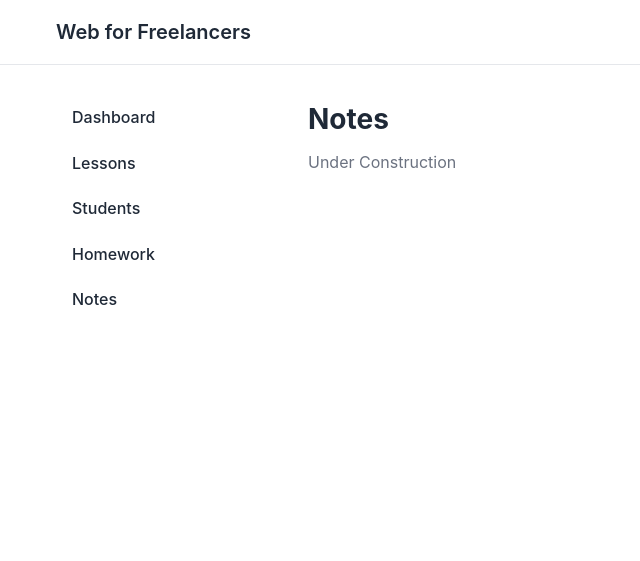
After one commit to Monsyerz/web-for-freelancers, a Django app: template templates/accounts/teacher_notes.html in a window 1280 px wide. The commit adds this page. Shown: the top 561 px of the page, without its empty margins (0-640 px from the left). Run offline with Django 5.2, Linux system fonts and the light colour scheme; the template is opened without the code that fills it, so the values that code supplies are empty.

Commit message:
feat(teacher): add dashboard placeholder pages

```diff
--- a/accounts/urls.py
+++ b/accounts/urls.py
@@ -1,11 +1,40 @@
 from django.urls import path
 from django.contrib.auth.views import LogoutView
 
-from .views import TeacherLoginView, StudentLoginView, teacher_dashboard
+from .views import (
+    StudentLoginView,
+    TeacherLoginView,
+    teacher_dashboard,
+    teacher_placeholder,
+)
 
 urlpatterns = [
     path("teacher/login/", TeacherLoginView.as_view(), name="teacher_login"),
     path("student/login/", StudentLoginView.as_view(), name="student_login"),
     path("logout/", LogoutView.as_view(next_page="landing"), name="logout"),
     path("teacher/dashboard/", teacher_dashboard, name="teacher_dashboard"),
+    path(
+        "teacher/lessons/",
+        teacher_placeholder,
+        {"template_name": "accounts/teacher_lessons.html"},
+        name="teacher_lessons",
+    ),
+    path(
+        "teacher/students/",
+        teacher_placeholder,
+        {"template_name": "accounts/teacher_students.html"},
+        name="teacher_students",
+    ),
+    path(
+        "teacher/homework/",
+        teacher_placeholder,
+        {"template_name": "accounts/teacher_homework.html"},
+        name="teacher_homework",
+    ),
+    path(
+        "teacher/notes/",
+        teacher_placeholder,
+        {"template_name": "accounts/teacher_notes.html"},
+        name="teacher_notes",
+    ),
 ]
--- a/templates/accounts/teacher_dashboard.html
+++ b/templates/accounts/teacher_dashboard.html
@@ -6,15 +6,28 @@
 <div class="dashboard-layout">
     <aside class="dashboard-sidebar">
         <nav class="sidebar-nav">
-            <a href="{% url 'teacher_dashboard' %}" class="sidebar-link active">Dashboard</a>
-            <a href="#" class="sidebar-link">Lessons</a>
-            <a href="#" class="sidebar-link">Students</a>
-            <a href="#" class="sidebar-link">Homework</a>
-            <a href="#" class="sidebar-link">Notes</a>
+            {% with current_page=request.resolver_match.url_name %}
+            <a href="{% url 'teacher_dashboard' %}"
+               class="sidebar-link{% if current_page == 'teacher_dashboard' %} active{% endif %}"
+               {% if current_page == 'teacher_dashboard' %}aria-current="page"{% endif %}>Dashboard</a>
+            <a href="{% url 'teacher_lessons' %}"
+               class="sidebar-link{% if current_page == 'teacher_lessons' %} active{% endif %}"
+               {% if current_page == 'teacher_lessons' %}aria-current="page"{% endif %}>Lessons</a>
+            <a href="{% url 'teacher_students' %}"
+               class="sidebar-link{% if current_page == 'teacher_students' %} active{% endif %}"
+               {% if current_page == 'teacher_students' %}aria-current="page"{% endif %}>Students</a>
+            <a href="{% url 'teacher_homework' %}"
+               class="sidebar-link{% if current_page == 'teacher_homework' %} active{% endif %}"
+               {% if current_page == 'teacher_homework' %}aria-current="page"{% endif %}>Homework</a>
+            <a href="{% url 'teacher_notes' %}"
+               class="sidebar-link{% if current_page == 'teacher_notes' %} active{% endif %}"
+               {% if current_page == 'teacher_notes' %}aria-current="page"{% endif %}>Notes</a>
+            {% endwith %}
         </nav>
     </aside>
 
     <div class="dashboard-main">
+        {% block dashboard_main %}
         <div class="dashboard-welcome">
             <h1>Welcome, {{ profile.display_name|default:user.username }}!</h1>
             <p>This is your teacher dashboard.</p>
@@ -61,6 +74,7 @@
                 </table>
             </div>
         </div>
+        {% endblock %}
     </div>
 </div>
 {% endblock %}
--- /dev/null
+++ b/templates/accounts/teacher_notes.html
@@ -0,0 +1,10 @@
+{% extends "accounts/teacher_dashboard.html" %}
+
+{% block title %}Notes{% endblock %}
+
+{% block dashboard_main %}
+        <div class="dashboard-welcome">
+            <h1>Notes</h1>
+            <p>Under Construction</p>
+        </div>
+{% endblock %}
```
Also changed, not shown: accounts/tests.py (+62 -1 lines), accounts/views.py (+18 -6 lines), templates/accounts/teacher_homework.html (added, +10 -0 lines), templates/accounts/teacher_lessons.html (added, +10 -0 lines), templates/accounts/teacher_students.html (added, +10 -0 lines).
